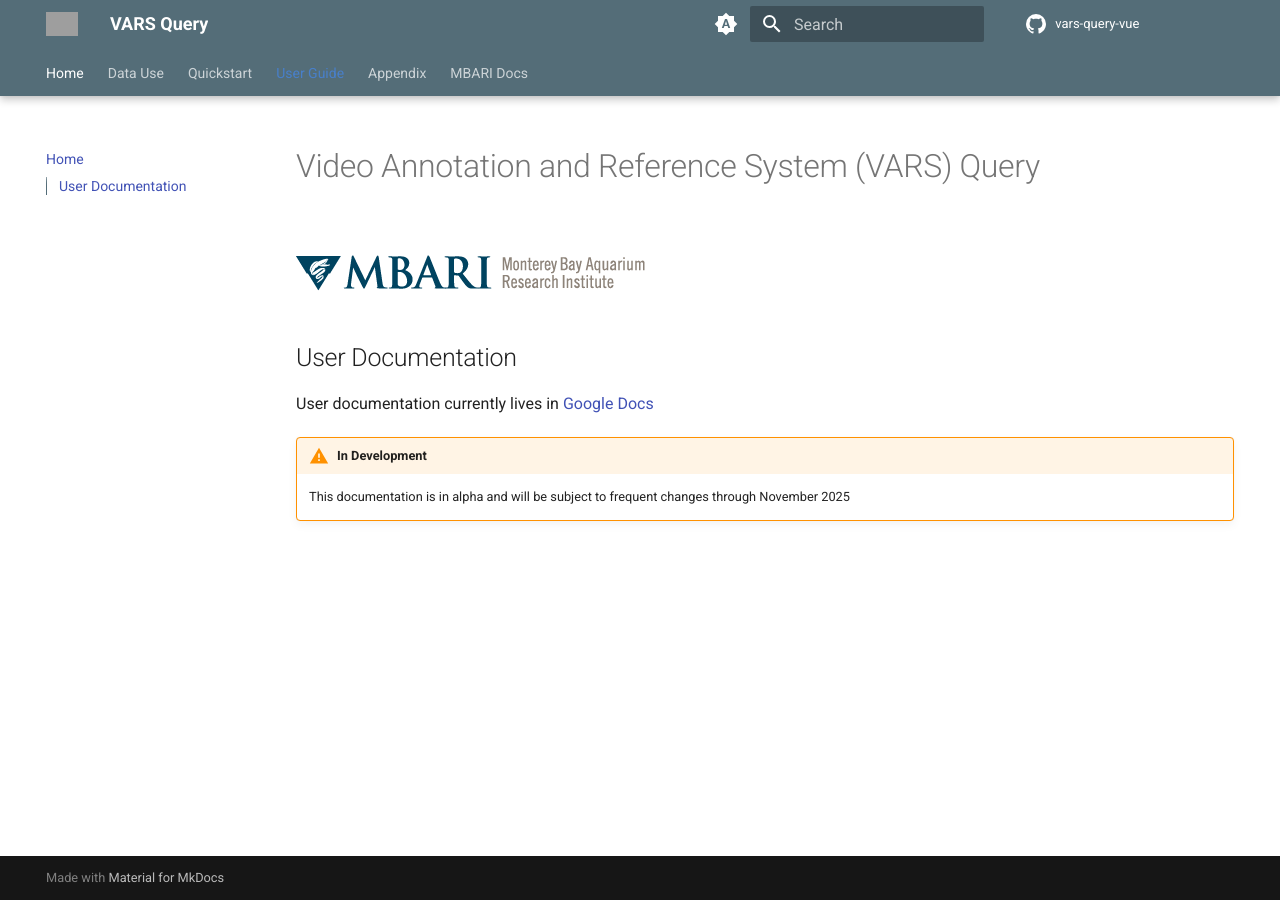
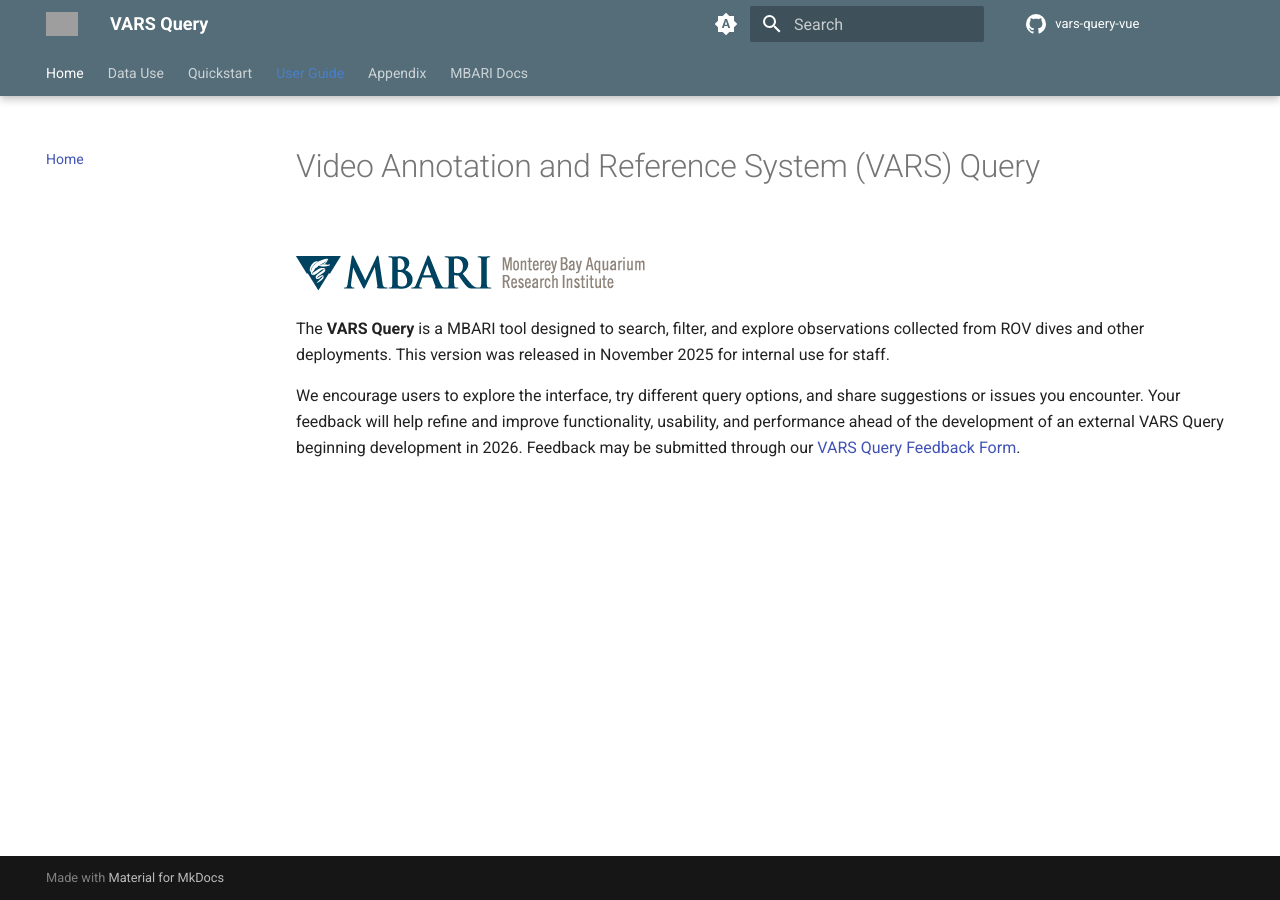
Before and after one commit to mbari-org/vars-query-vue, an MkDocs documentation site: the page built from docs/index.md, in a window 1280 px wide. Built offline with MkDocs 1.6.1 and Material for MkDocs 9.7.7, drawn with Linux system fonts in a browser that asks for light colours; comment, search, counter and statistics services are not loaded; grey boxes are pictures that could not be loaded.

```diff
--- a/docs/index.md
+++ b/docs/index.md
@@ -2,9 +2,9 @@
 
 ![MBARI logo](assets/images/mbari-logo.png)
 
-## User Documentation
 
-User documentation currently lives in [Google Docs](https://docs.google.com/document/d/1hHT1YbmYWuMEJpkdcynPLwgvcsfMIMz4G1dpefKMUDs/edit?tab=t.0)
+The **VARS Query** is a MBARI tool designed to search, filter, and explore observations collected from ROV dives and other deployments.  This version was released in November 2025 for internal use for staff.
 
-!!! warning "In Development"
-    This documentation is in alpha and will be subject to frequent changes through November 2025
+We encourage users to explore the interface, try different query options, and share suggestions or issues you encounter. Your feedback will help refine and improve functionality, usability, and performance ahead of the development of an external VARS Query beginning development in 2026. Feedback may be submitted through our [VARS Query Feedback Form]().
+
+<br>
```
Also changed, not shown: docs/data_use_policy.md (+0 -1 lines), docs/doc_02_selecting_concept.md (+1 -1 lines).
